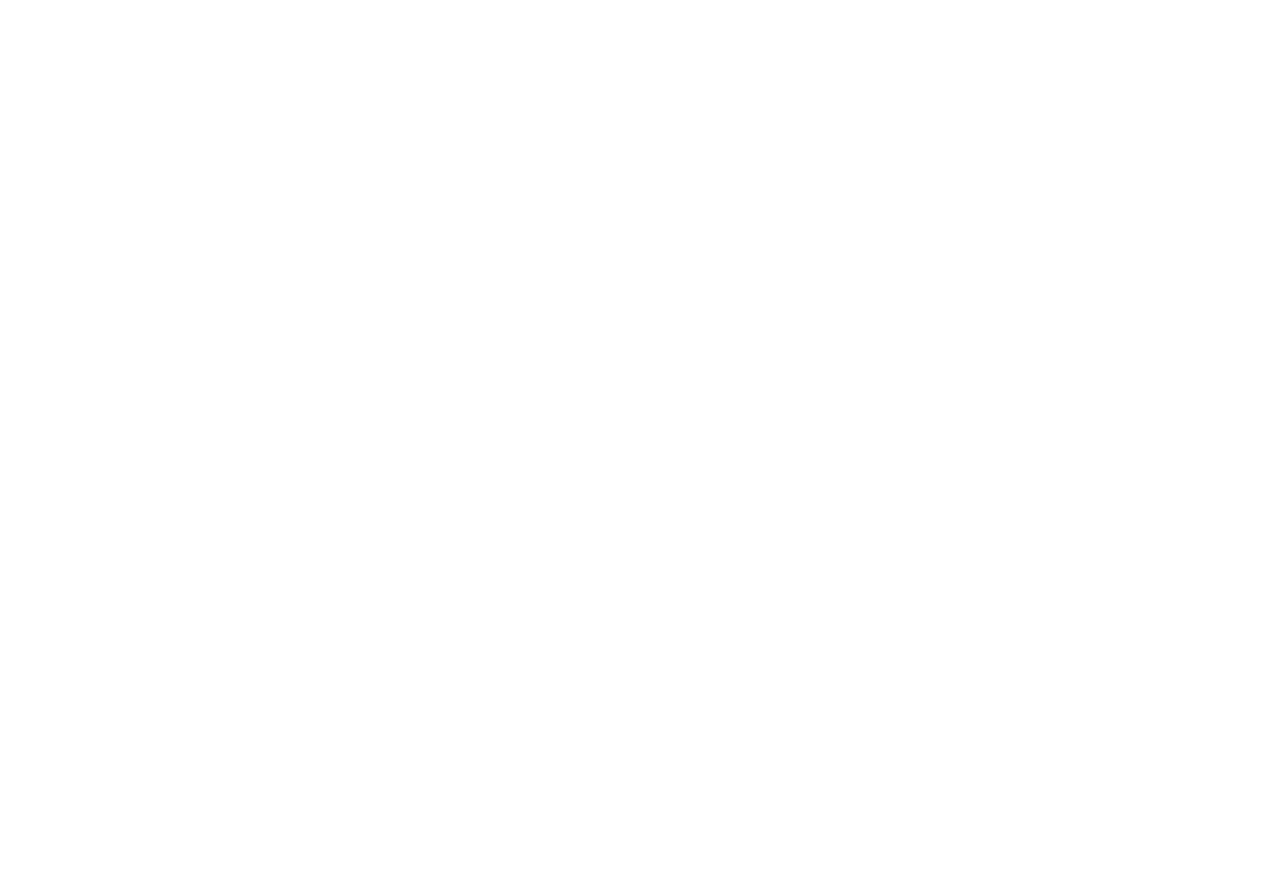
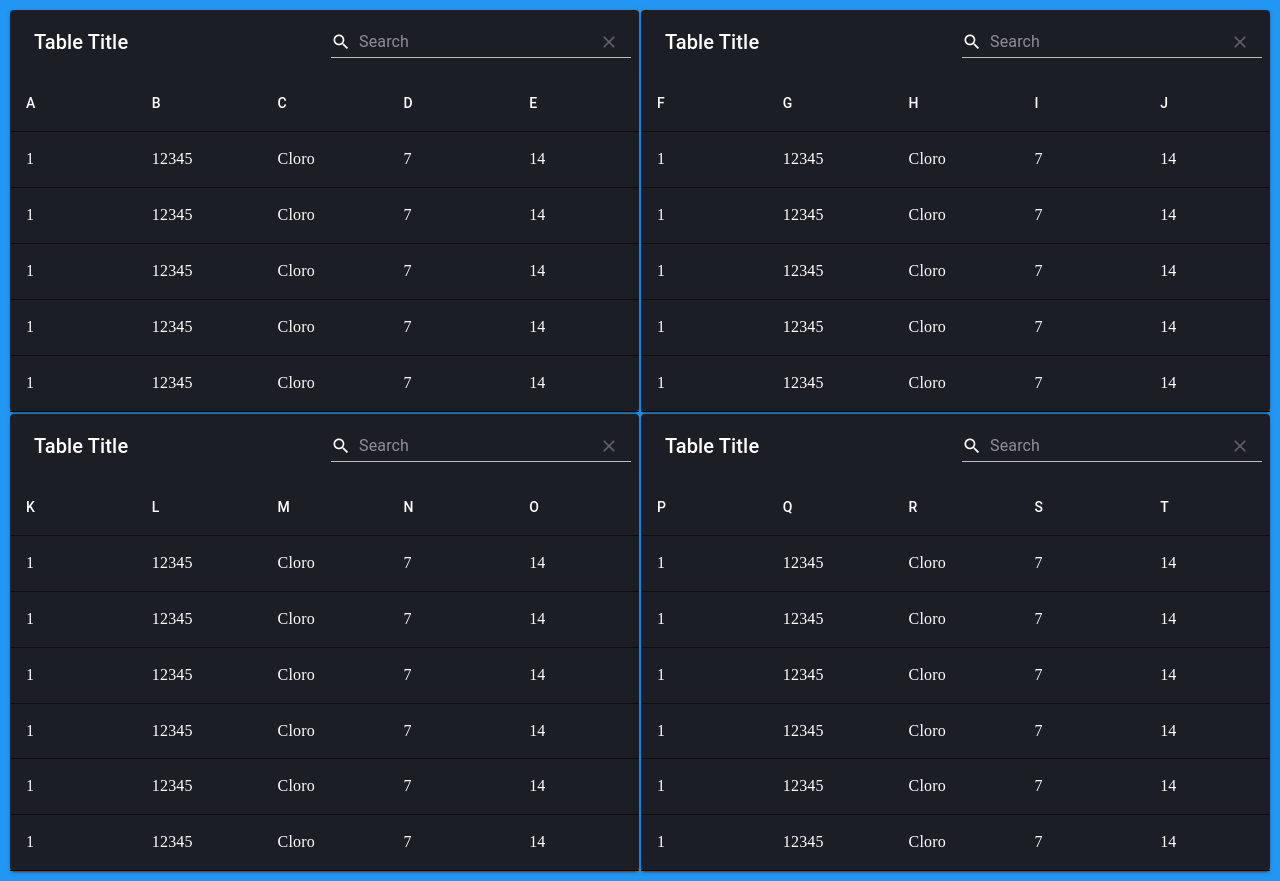
Before and after one commit to academicodan/follow, a React (Create React App) app: page /detailsTableTransactions in a window 1280 px wide. Before the commit the page ends 800 px from the top, so only its background shows below. Built offline with nearby package versions, Linux system fonts and the light colour scheme.

Commit message:
creating page to display transaction details

```diff
--- a/package.json
+++ b/package.json
@@ -4,7 +4,7 @@
   "private": true,
   "dependencies": {
     "@material-ui/core": "^4.12.3",
-    "@material-ui/icons": "^4.11.2",
+    "@material-ui/icons": "^4.11.3",
     "@testing-library/jest-dom": "^5.11.4",
     "@testing-library/react": "^11.1.0",
     "@testing-library/user-event": "^12.1.10",
@@ -12,10 +12,12 @@
     "@types/node": "^12.0.0",
     "@types/react-dom": "^17.0.0",
     "axios": "^0.24.0",
+    "material-table": "^1.69.3",
     "react": "^17.0.2",
     "react-dom": "^17.0.2",
     "react-hook-form": "^7.17.0",
-    "react-scripts": "4.0.3",
+    "react-scripts": "^5.0.0",
+    "styled-components": "^5.3.5",
     "typescript": "^4.4.3",
     "web-vitals": "^1.0.1"
   },
--- a/public/index.html
+++ b/public/index.html
@@ -15,6 +15,10 @@
       user's mobile device or desktop. See https://developers.google.com/web/fundamentals/web-app-manifest/
     -->
     <link rel="manifest" href="%PUBLIC_URL%/manifest.json" />
+    <link
+      rel="stylesheet"
+      href="https://fonts.googleapis.com/icon?family=Material+Icons"
+    />
     <!--
       Notice the use of %PUBLIC_URL% in the tags above.
       It will be replaced with the URL of the `public` folder during the build.
--- /dev/null
+++ b/src/Components/ContainerDetails/ContainerDetails.styled.js
@@ -0,0 +1,15 @@
+import styled from "styled-components";
+
+export const Container = styled.div`
+  /* display: flex;
+    flex-direction: column;
+    justify-content: center;
+    height: 100vh;
+    width: 100vw;
+    margin: 10px 10px; */
+  display: grid;
+  grid-template-columns: auto auto;
+  background-color: #2196f3;
+  padding: 10px;
+  gap: 2px;
+`;
--- /dev/null
+++ b/src/Components/ContainerDetails/index.jsx
@@ -0,0 +1,9 @@
+import { Container } from "./ContainerDetails.styled";
+
+export const ContainerDetails = ({children}) => {
+  return (
+    <Container>
+      {children}
+    </Container>
+  );
+};
--- /dev/null
+++ b/src/Components/DetailsTableTransactions/index.jsx
@@ -0,0 +1,249 @@
+import MaterialTable from "material-table";
+import { useEffect, useState } from "react";
+// import { ContainerApp } from "../ContainerApp";
+import { ContainerDetails } from "../ContainerDetails";
+
+const rowData1 = [
+  {
+    column1: "1",
+    column2: "12345",
+    column3: "Cloro",
+    column4: "7",
+    column5: 14,
+  },
+  {
+    column1: "1",
+    column2: "12345",
+    column3: "Cloro",
+    column4: "7",
+    column5: 14,
+  },
+  {
+    column1: "1",
+    column2: "12345",
+    column3: "Cloro",
+    column4: "7",
+    column5: 14,
+  },
+  {
+    column1: "1",
+    column2: "12345",
+    column3: "Cloro",
+    column4: "7",
+    column5: 14,
+  },
+  {
+    column1: "1",
+    column2: "12345",
+    column3: "Cloro",
+    column4: "7",
+    column5: 14,
+  },
+];
+
+const rowData2 = [
+  {
+    column6: "1",
+    column7: "12345",
+    column8: "Cloro",
+    column9: "7",
+    column10: 14,
+  },
+  {
+    column6: "1",
+    column7: "12345",
+    column8: "Cloro",
+    column9: "7",
+    column10: 14,
+  },
+  {
+    column6: "1",
+    column7: "12345",
+    column8: "Cloro",
+    column9: "7",
+    column10: 14,
+  },
+  {
+    column6: "1",
+    column7: "12345",
+    column8: "Cloro",
+    column9: "7",
+    column10: 14,
+  },
+  {
+    column6: "1",
+    column7: "12345",
+    column8: "Cloro",
+    column9: "7",
+    column10: 14,
+  },
+];
+const rowData3 = [
+  {
+    column11: "1",
+    column12: "12345",
+    column13: "Cloro",
+    column14: "7",
+    column15: 14,
+  },
+  {
+    column11: "1",
+    column12: "12345",
+    column13: "Cloro",
+    column14: "7",
+    column15: 14,
+  },
+  {
+    column11: "1",
+    column12: "12345",
+    column13: "Cloro",
+    column14: "7",
+    column15: 14,
+  },
+  {
+    column11: "1",
+    column12: "12345",
+    column13: "Cloro",
+    column14: "7",
+    column15: 14,
+  },
+  {
+    column11: "1",
+    column12: "12345",
+    column13: "Cloro",
+    column14: "7",
+    column15: 14,
+  },
+  {
+    column11: "1",
+    column12: "12345",
+    column13: "Cloro",
+    column14: "7",
+    column15: 14,
+  },
+];
+const rowData4 = [
+  {
+    column16: "1",
+    column17: "12345",
+    column18: "Cloro",
+    column19: "7",
+    column20: 14,
+  },
+  {
+    column16: "1",
+    column17: "12345",
+    column18: "Cloro",
+    column19: "7",
+    column20: 14,
+  },
+  {
+    column16: "1",
+    column17: "12345",
+    column18: "Cloro",
+    column19: "7",
+    column20: 14,
+  },
+  {
+    column16: "1",
+    column17: "12345",
+    column18: "Cloro",
+    column19: "7",
+    column20: 14,
+  },
+  {
+    column16: "1",
+    column17: "12345",
+    column18: "Cloro",
+    column19: "7",
+    column20: 14,
+  },
+  {
+    column16: "1",
+    column17: "12345",
+    column18: "Cloro",
+    column19: "7",
+    column20: 14,
+  },
+];
+
+const columns1 = [
+  { title: "A", field: "column1" },
+  { title: "B", field: "column2" },
+  { title: "C", field: "column3" },
+  { title: "D", field: "column4" },
+  { title: "E", field: "column5" },
+];
+
+const columns2 = [
+  { title: "F", field: "column6" },
+  { title: "G", field: "column7" },
+  { title: "H", field: "column8" },
+  { title: "I", field: "column9" },
+  { title: "J", field: "column10" },
+];
+const columns3 = [
+  { title: "K", field: "column11" },
+  { title: "L", field: "column12" },
+  { title: "M", field: "column13" },
+  { title: "N", field: "column14" },
+  { title: "O", field: "column15" },
+];
+const columns4 = [
+  { title: "P", field: "column16" },
+  { title: "Q", field: "column17" },
+  { title: "R", field: "column18" },
+  { title: "S", field: "column19" },
+  { title: "T", field: "column20" },
+];
+
+export const DetailsTableTransactions = (hash) => {
+  const [rowData, setRowData] = useState([]);
+  const [columnData, setColumnData] = useState([]);
+
+  useEffect(() => {
+    const queryString = window.location.search;
+    const urlParams = new URLSearchParams(queryString);
+    console.log(urlParams.get("codigolote"));
+    setRowData([rowData1, rowData2, rowData3, rowData4]);
+    setColumnData([columns1, columns2, columns3, columns4]);
+  }, []);
+
+
+  return (
+    <ContainerDetails>
+        <MaterialTable
+          data={rowData[0]}
+          columns={columnData[0]}
+          // style={{ width: "100%" }}
+          options={{
+            paging: false,
+          }}
+        />
+        <MaterialTable
+          data={rowData[1]}
+          columns={columnData[1]}
+          // style={{ width: "100%" }}
+          options={{
+            paging: false,
+          }}
+        />
+        <MaterialTable
+          data={rowData[2]}
+          columns={columnData[2]}
+          // style={{ width: "100%" }}
+          options={{
+            paging: false,
+          }}
+        />
+        <MaterialTable
+          data={rowData[3]}
+          columns={columnData[3]}
+          // style={{ width: "100%" }}
+          options={{
+            paging: false,
+          }}
+        />
+    </ContainerDetails>
+  );
+};
--- a/src/Pages/PackgingSystem.jsx
+++ b/src/Pages/PackgingSystem.jsx
@@ -28,11 +28,6 @@
     }
   }, []);
 
-
-
-  // Colunas: Id, Codigo Lote, Tipo, Quantidade embalagem, Peso     action
-  //          2     2345  7    Cloro            7           12Kg       (*)
-   //          2     2345  7    Cloro            7           12Kg
 
   const handleNextStep = () => {
     console.table({
--- a/src/Pages/TableTransactions/index.jsx
+++ b/src/Pages/TableTransactions/index.jsx
@@ -1,11 +1,83 @@
-import { ContainerApp } from "../../Components/ContainerApp"
+import { ContainerApp } from "../../Components/ContainerApp";
+import MaterialTable from "material-table";
+import { useEffect, useState } from "react";
+import { BrowserRouter, Link, Route } from "react-router-dom";
+import { DetailsTableTransactions } from "../../Components/DetailsTableTransactions/index";
 
+const data = [
+  {
+    id: "1",
+    codigoLote: "12345",
+    tipo: "Cloro",
+    quantEmbalagem: "7",
+    peso: 14,
+  },
+  {
+    id: "2",
+    codigoLote: "12346",
+    tipo: "Cloro",
+    quantEmbalagem: "7",
+    peso: 14,
+  },
+  {
+    id: "3",
+    codigoLote: "12347",
+    tipo: "Cloro",
+    quantEmbalagem: "7",
+    peso: 14,
+  },
+  {
+    id: "4",
+    codigoLote: "12348",
+    tipo: "Cloro",
+    quantEmbalagem: "7",
+    peso: 14,
+  },
+  {
+    id: "5",
+    codigoLote: "12349",
+    tipo: "Cloro",
+    quantEmbalagem: "7",
+    peso: 14,
+  },
+];
+
+// Is possible convert id or data(number) in status
 export const TableTransactions = () => {
-    return (
-       <ContainerApp notStep>
-           <div>
-               Minha Table
-           </div>
-       </ContainerApp>
-    )
-}
+  const [listTransactions, setListTransactions] = useState();
+
+  useEffect(() => {
+    setListTransactions(data);
+  }, []);
+
+  const columns = [
+    { title: "Id", field: "id" },
+    { title: "Codigo Lote", field: "codigoLote" },
+    { title: "Tipo", field: "tipo" },
+    { title: "Quant. Embalagem", field: "quantEmbalagem" },
+    { title: "Peso", field: "peso" },
+  ];
+  return (
+    <ContainerApp notStep>
+      <MaterialTable
+        title={"Table transections"}
+        data={listTransactions}
+        columns={columns}
+        style={{ width: "100%" }}
+        options={{
+          paging: false,
+        }}
+        actions={[
+          {
+            icon: "info",
+            tooltip: "Datails",
+            onClick: (event, rowData) => {
+              console.log(rowData.codigoLote);
+              window.location.href = "/detailsTableTransactions?codigolote="+rowData.codigoLote
+            },
+          },
+        ]}
+      />
+    </ContainerApp>
+  );
+};
--- a/src/router.jsx
+++ b/src/router.jsx
@@ -9,6 +9,7 @@
 import { SearchTrackingSimulator} from "./Pages/SearchTrackingSimulator";
 import { TrackingSimulator } from './Pages/TrackingSimulator'
 import { TableTransactions } from "./Pages/TableTransactions";
+import { DetailsTableTransactions } from "./Components/DetailsTableTransactions";
 
 export const Router = () => {
   return (
@@ -23,6 +24,7 @@
         <Route path="/searchTrackingSimulator" component={SearchTrackingSimulator} />
         <Route path="/trackingSimulator" component={TrackingSimulator} />
         <Route path="/tableTransactions" component={TableTransactions} />
+        <Route path="/detailsTableTransactions" component={DetailsTableTransactions} />
     </BrowserRouter>
   );
 };
```
Also changed, not shown: src/Components/TabPanelDetails/index.jsx (added, +78 -0 lines).
